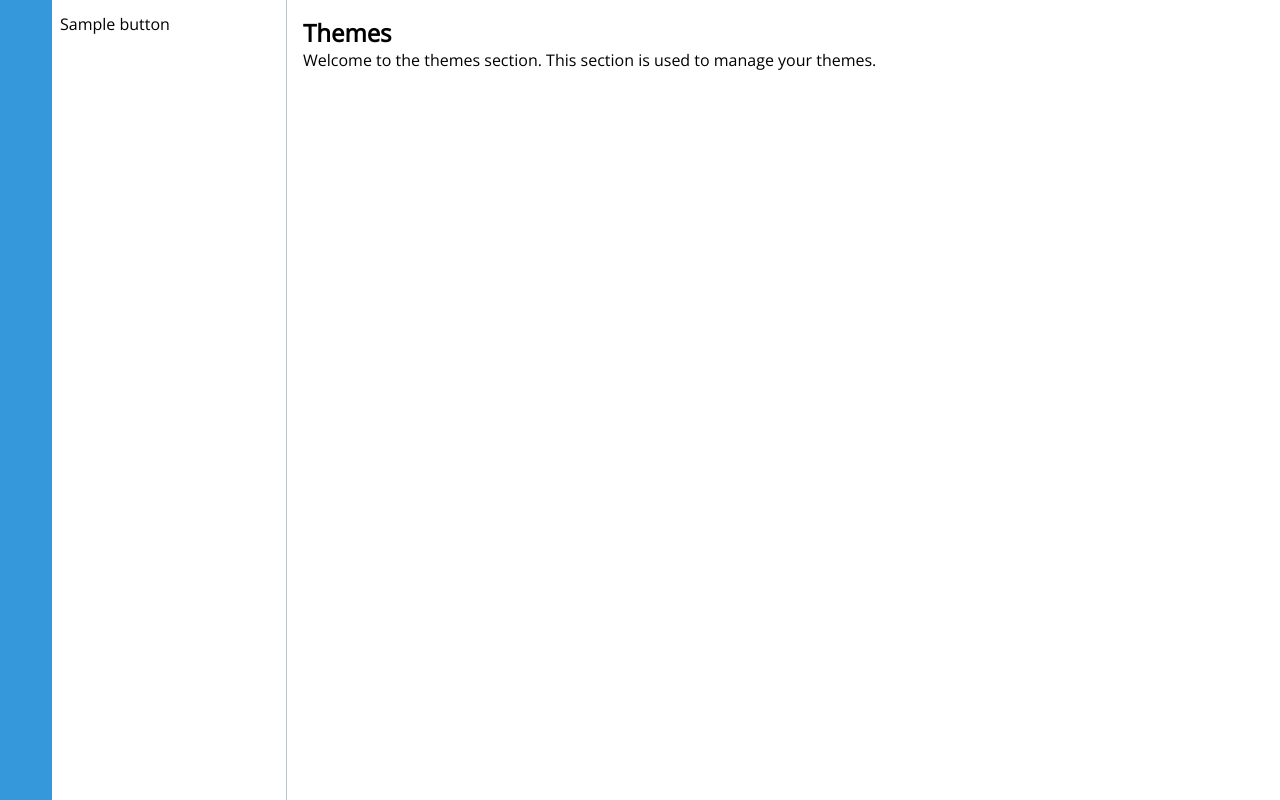
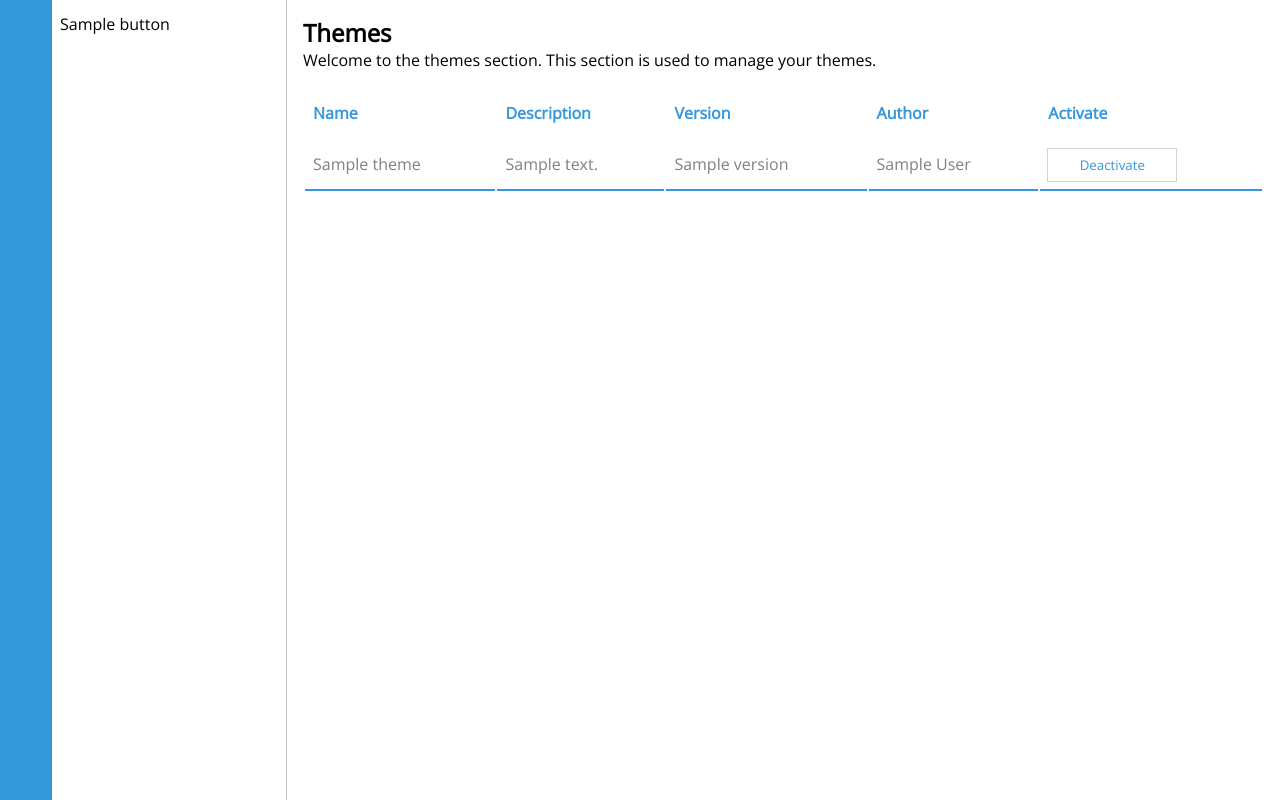
Before and after one commit to sebbekarlsson/LWPCMS, a Python web app: template lwpcms/templates/admin_themes.html in a window 1280 px wide. Run offline with Jinja, Linux system fonts and the light colour scheme; the template is opened without the code that fills it: most values are stand-ins (such as "Sample title", 1, 10 or a date in 2020).

Commit message:
Theme listing and theme deactivation/activation

```diff
--- a/lwpcms/templates/admin_themes.html
+++ b/lwpcms/templates/admin_themes.html
@@ -9,4 +9,39 @@
             This section is used to manage your themes.
         </p>
     </section>
+    <section>
+        <table class='lwpcms-table'>
+            <tr>
+                <th>Name</th>
+                <th>Description</th>
+                <th>Version</th>
+                <th>Author</th>
+                <th>Activate</th>
+            </tr>
+            {% for theme in themes %}
+                <tr>
+                    <td>{{ theme['name'] }}</td>
+                    <td>{{ theme['description'] }}</td>
+                    <td>{{ theme['version'] }}</td>
+                    <td>{{ theme['author'] }}</td>
+                    <td>
+                        <form method='POST'>
+                            <input
+                                type='hidden'
+                                name='theme_path'
+                                value='{{ theme["path"] }}'>
+                            {% if theme['activated'] == false %}
+                                <button class='lwpcms-btn'>Activate</button>
+                            {% else %}
+                                <input
+                                    type='submit'
+                                    class='lwpcms-btn'
+                                    value='Deactivate'>
+                            {% endif %}
+                        </form>
+                    </td>
+                </tr>
+            {% endfor %}
+        </table>
+    </section>
 {% endblock %}
```
Also changed, not shown: lwpcms/api/modules.py (+15 -0 lines), lwpcms/api/themes.py (+15 -0 lines), lwpcms/views/admin/admin.py (+61 -33 lines), lwpcms/themes/DefaultLWPCMSTheme_theme/theme.json (line endings or trailing spaces).
